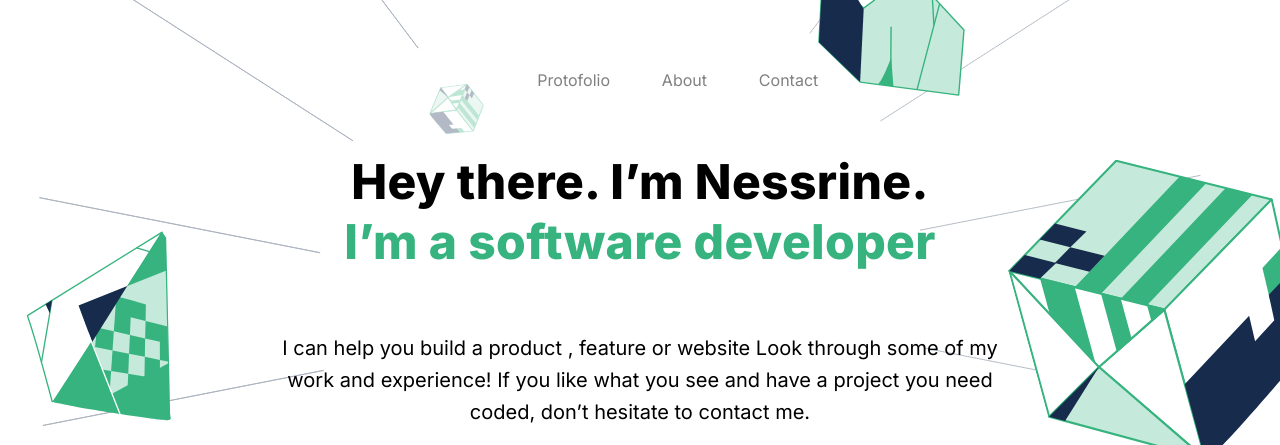
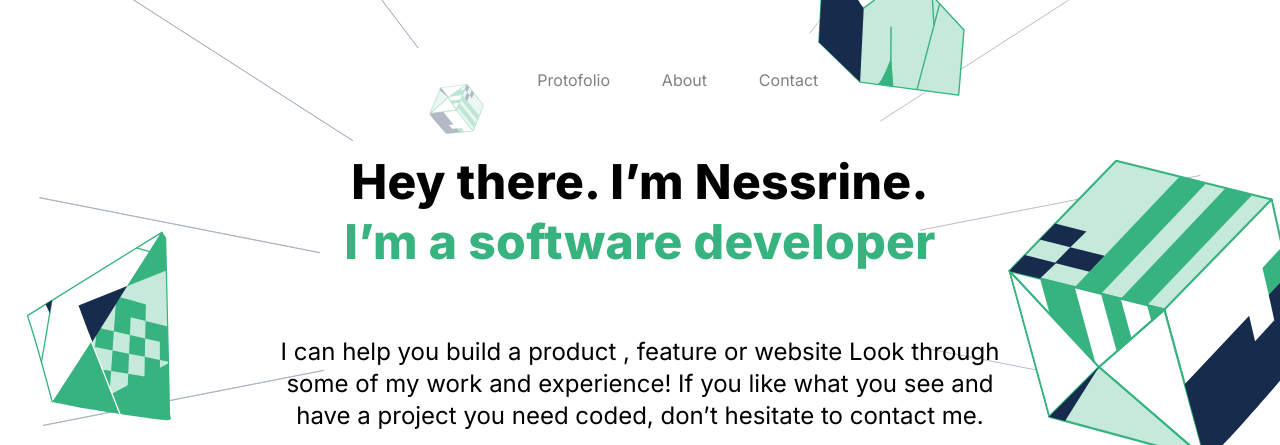
Before and after one commit to Nessrine88/Protofolio, a website: page index.html in a window 1280 px wide. Shown: the top 445 px of the page. Drawn offline with Linux system fonts and the light colour scheme.

Commit message:
Deleting the later changes

```diff
--- a/style.css
+++ b/style.css
@@ -63,7 +63,7 @@ a {
 }
 
 .supporting-text {
-  font-size: 20px;
+  font-size: 24px;
   font-weight: 400;
   line-height: 32px;
   text-align: center;
```
